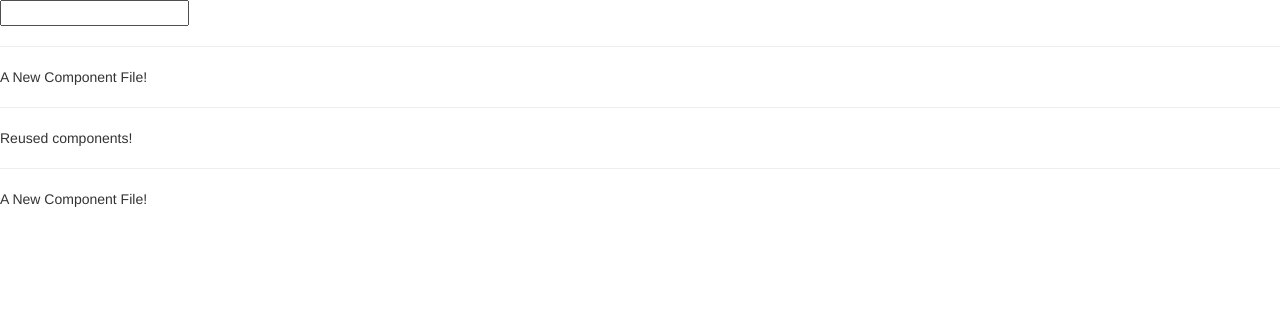
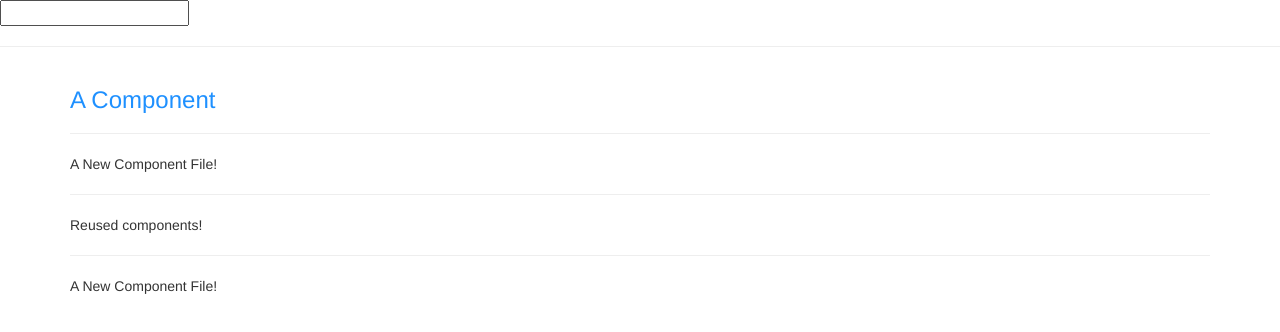
Before and after one commit to Naveen7892/angular-5-tutorial, an Angular app in the folder my-first-app/: page / in a window 1280 px wide. Shown: the top 332 px of the page. Built offline with nearby package versions, Linux system fonts and the light colour scheme.

Commit message:
Component templates,styles and selectors as element,class & attribute

```diff
--- a/my-first-app/src/app/servers/servers.component.css
+++ b/my-first-app/src/app/servers/servers.component.css
@@ -0,0 +1,3 @@
+h3 {
+    color: darkblue;
+}
--- a/my-first-app/src/app/servers/servers.component.html
+++ b/my-first-app/src/app/servers/servers.component.html
@@ -1,7 +1,21 @@
-<app-server></app-server>
 
-<hr>
-Reused components!
-<hr>
+<div class="container">
+    <div class="row">
+        <div class="col-xs-12">
 
-<app-server></app-server>
+            <h3>
+                A Component
+            </h3>
+
+            <hr>
+
+            <app-server></app-server>
+
+            <hr>
+            Reused components!
+            <hr>
+
+            <app-server></app-server>
+        </div>
+    </div>
+</div>
--- a/my-first-app/src/app/servers/servers.component.ts
+++ b/my-first-app/src/app/servers/servers.component.ts
@@ -2,8 +2,22 @@ import { Component, OnInit } from '@angular/core';
 
 @Component({
   selector: 'app-servers',
+  // selector: '[app-servers]',
+  // selector: '.app-servers',
   templateUrl: './servers.component.html',
-  styleUrls: ['./servers.component.css']
+  // template: `<app-server></app-server>
+
+  // <hr>
+  // Reused components!
+  // <hr>
+
+  // <app-server></app-server>`,
+  // styleUrls: ['./servers.component.css']
+  styles: [`
+    h3 {
+      color: dodgerblue;
+    }
+  `]
 })
 export class ServersComponent implements OnInit {
 
```
Also changed, not shown: my-first-app/src/app/app.component.html (+7 -0 lines).
